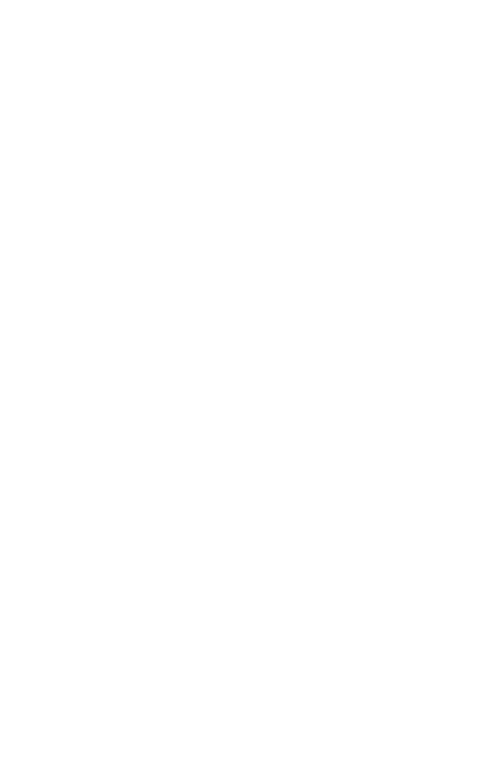
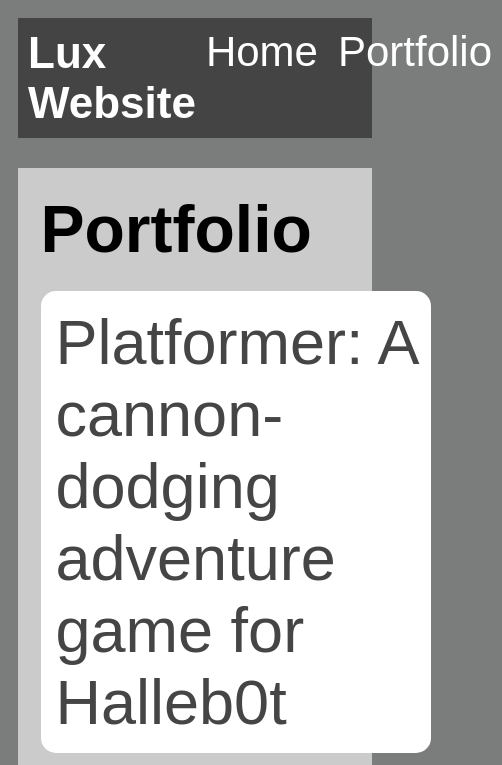
Before and after one commit to OmarAlshaar/OmarAlshaar.github.io, a plain HTML site: page portfolio.html in a window 390 px wide. Shown: the top 765 px of the page, 502 px wide, since content can reach past the window. Drawn offline with Linux system fonts and the light colour scheme.

Commit message:
add portfolio page to website

```diff
--- a/portfolio.html
+++ b/portfolio.html
@@ -0,0 +1,42 @@
+<!DOCTYPE html>
+<html>
+  <head>
+    <title>LUX.GG</title>
+    <link rel="stylesheet" href="style.css" />
+  </head>
+
+  <body>
+    <!-- All content goes here -->
+    <div id="all-contents">
+        <nav>
+            <h1>Lux Website</h1>
+            <ul id="nav-ul">
+              <li class="nav-li">
+              <a href="index.html">Home</a>
+            </li>
+              <li class="nav-li">
+              <a href="portfolio.html">Portfolio</a>
+            </li>
+          </ul>
+       </nav>
+       <main>
+        <div class="content">
+          <h1>Portfolio</h1>
+          <ul id="portfolio">
+            <li>
+                <a href="projects/platformer/">Platformer: A cannon-dodging adventure game for Halleb0t</a>
+              </li>
+              <li>
+                <a href="projects/bouncing-box/">Bouncing Box: A fun introduction to web game development</a>
+              </li>
+              <li>
+                <a href="projects/circularity/">Circularity: A poetic motion experiment with circles</a>
+              </li>
+
+          </ul>
+        </div>
+      </main>
+
+    </div>
+  </body>
+</html>
--- a/style.css
+++ b/style.css
@@ -46,7 +46,7 @@ a {
 
 /* main container area beneath menu */
 main {
-    background: rgb(245, 238, 219);
+    background: rgba(255, 255, 255, 0.608);
     display: flex;
     margin-top: 20px;
 }
@@ -67,7 +67,7 @@ main {
 
 /* interests section styles */
 #interests {
-    border: 4px silver ridge;
+    border: 4px rgb(49, 49, 49) ridge;
     padding: 8px;
     margin-top: 20px;
 }
@@ -75,3 +75,79 @@ main {
 h2, h3 {
     margin: 0px;
 }
+
+/* Portfolio styles */
+.content h1 {
+    color: black;
+  }
+
+  #portfolio {
+    list-style-type: none;
+    padding-left: 0;
+  }
+
+  #portfolio li {
+    background: #fff;
+    padding: 10px;
+    border-radius: 10px;
+    margin-bottom: 10px;
+  }
+
+  #portfolio li:hover {
+    background: #eee;
+  }
+
+  #portfolio a {
+    text-decoration: none;
+    color: #454545;
+  }
+
+  /* responsive web design */
+@media screen and (min-width: 120px) and (max-width: 1080px) {
+    main {
+      height: 100ch;
+      zoom: 1.5;
+      display: grid;
+    }
+
+    h1 {
+      font-size: 44px;
+    }
+
+    h2 {
+      font-size: 42px;
+    }
+
+    h3 {
+      font-size: 36px;
+    }
+
+    #all-contents {
+      height: 100ch;
+      margin: none;
+    }
+
+    a {
+      font-size: 42px;
+    }
+
+    .sidebar {
+      margin-right: 0px;
+      justify-content: center;
+      align-items: center;
+    }
+
+    .sidebar-img {
+      width: 100%;
+    }
+
+    p,
+    li {
+      font-size: 24px;
+    }
+
+    .content {
+      align-content: center;
+      justify-content: center;
+    }
+  }
```
Also changed, not shown: index.html (+1 -1 lines).
